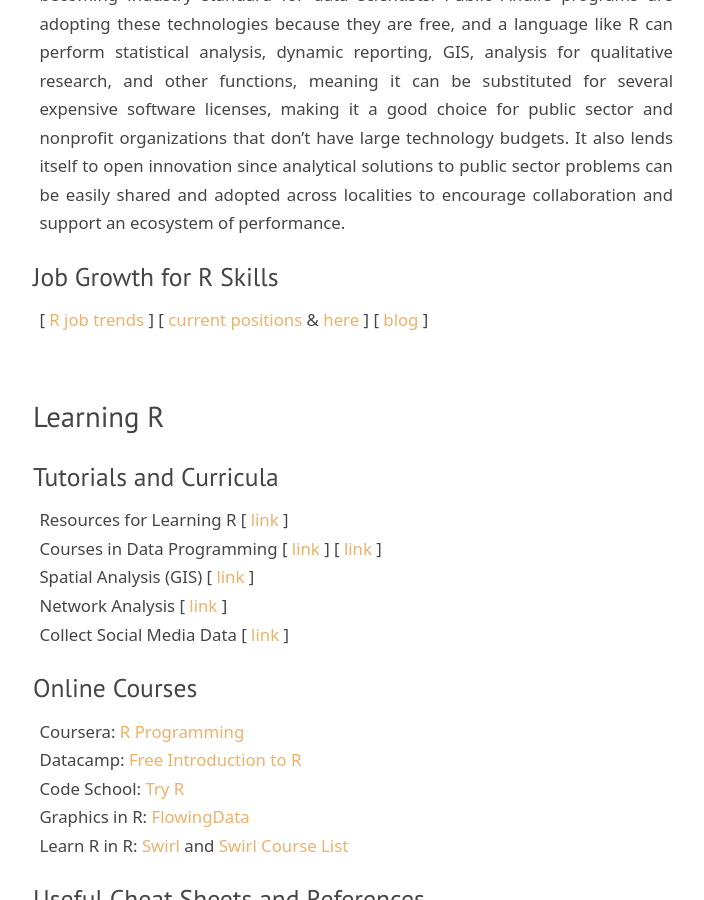
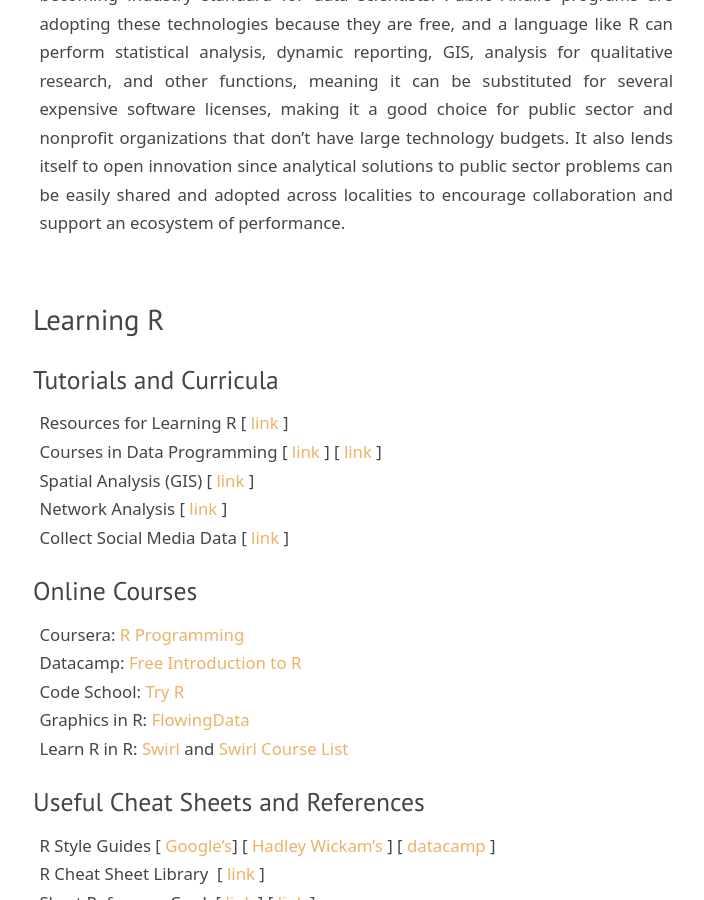
Before and after one commit to DS4PS/ds4ps_dev_site, a Jekyll site: the page built from edu.md, in a window 1280 px wide and 900 px high, scrolled down 1455 px. Shown: the whole window, without its empty margins (287-991 px from the left). Built offline with Jekyll 4.4.1, drawn with Linux system fonts in a browser that asks for light colours; nearby versions of some CDN libraries; library files that are not in the unit come from our copies; some of the changed text lies outside the part shown.

Commit message:
Update edu.md

```diff
--- a/edu.md
+++ b/edu.md
@@ -68,11 +68,6 @@
 
 Open source data programming languages have evolved rapidly and are quickly becoming industry standard for data scientists. Public Affairs programs are adopting these technologies because they are free, and a language like R can perform statistical analysis, dynamic reporting, GIS, analysis for qualitative research, and other functions, meaning it can be substituted for several expensive software licenses, making it a good choice for public sector and nonprofit organizations that don't have large technology budgets. It also lends itself to open innovation since analytical solutions to public sector problems can be easily shared and adopted across localities to encourage collaboration and support an ecosystem of performance.
 
-### Job Growth for R Skills
-
-[ [R job trends](http://www.indeed.com/jobtrends/q-R-statistics-q-SAS-statistics-q-SPSS-q-Stata.html?relative=1) ]
-[ [current positions](https://www.r-users.com/) & [here](https://www.indeed.com/q-R-Programmer-jobs.html) ]
-[ [blog](/s/Freelance-R-Programmer-Rates.pdf) ]
 
 
 
```
Also changed, not shown: other parts of edu.md (+9 -0 lines).
